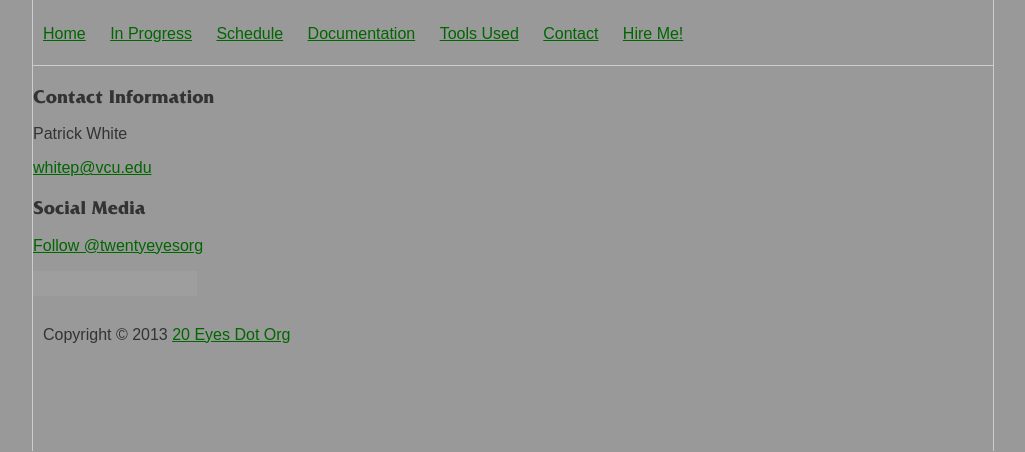
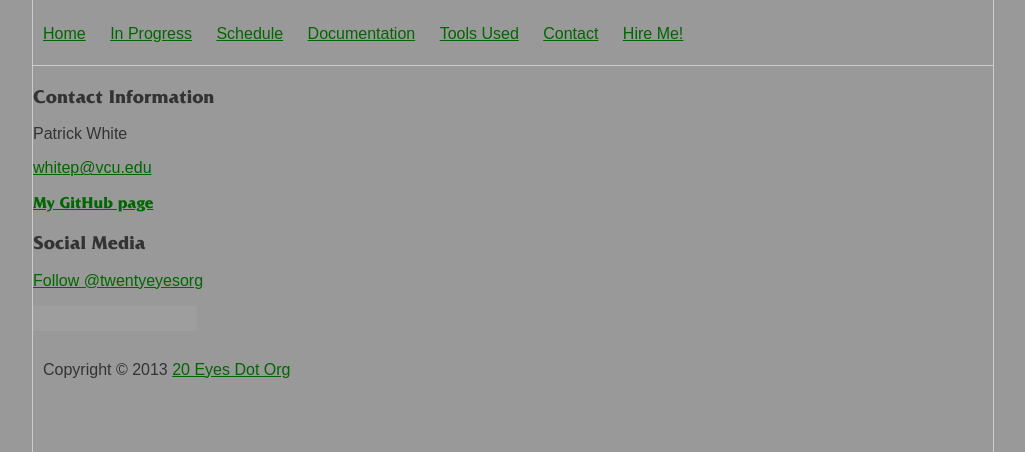
Before and after one commit to Whitepatrick/20eyes-web, a PHP site: page /contact.php in a window 1280 px wide. Shown: the part 137-589 px from the top of the page, without its empty margins (127-1152 px from the left). Run offline with PHP 8.4, Linux system fonts and the light colour scheme; some libraries are stand-ins or nearby versions; grey boxes are pictures that could not be loaded.

Commit message:
adding some contact info - github

```diff
--- a/contact.php
+++ b/contact.php
@@ -34,6 +34,7 @@
 <h3>Contact Information</h3>
 <p>Patrick White</p>
 <a href="mailto:whitep@vcu.edu"><p>whitep@vcu.edu</p></a>
+<a href="https://github.com/whitepatrick"<p>My GitHub page</p></a>
 
 <h3>Social Media</h3>
 
```
